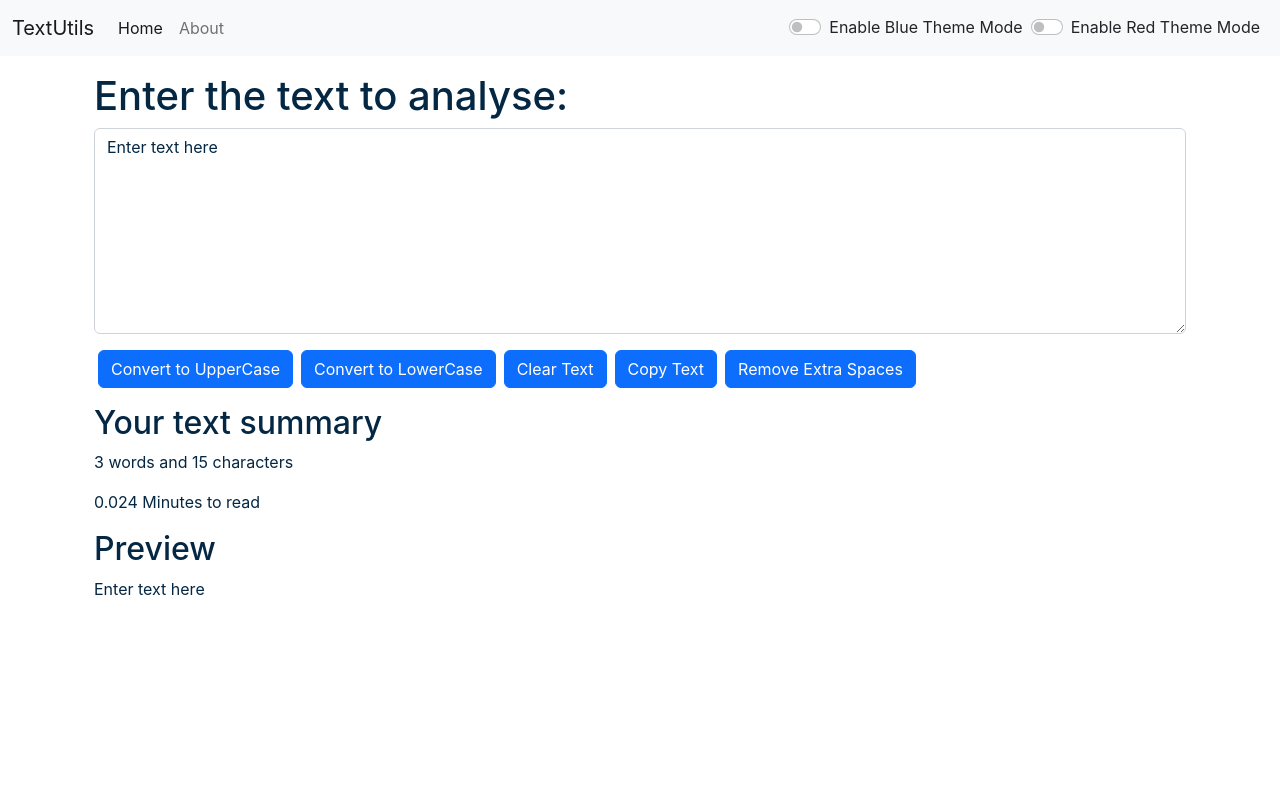
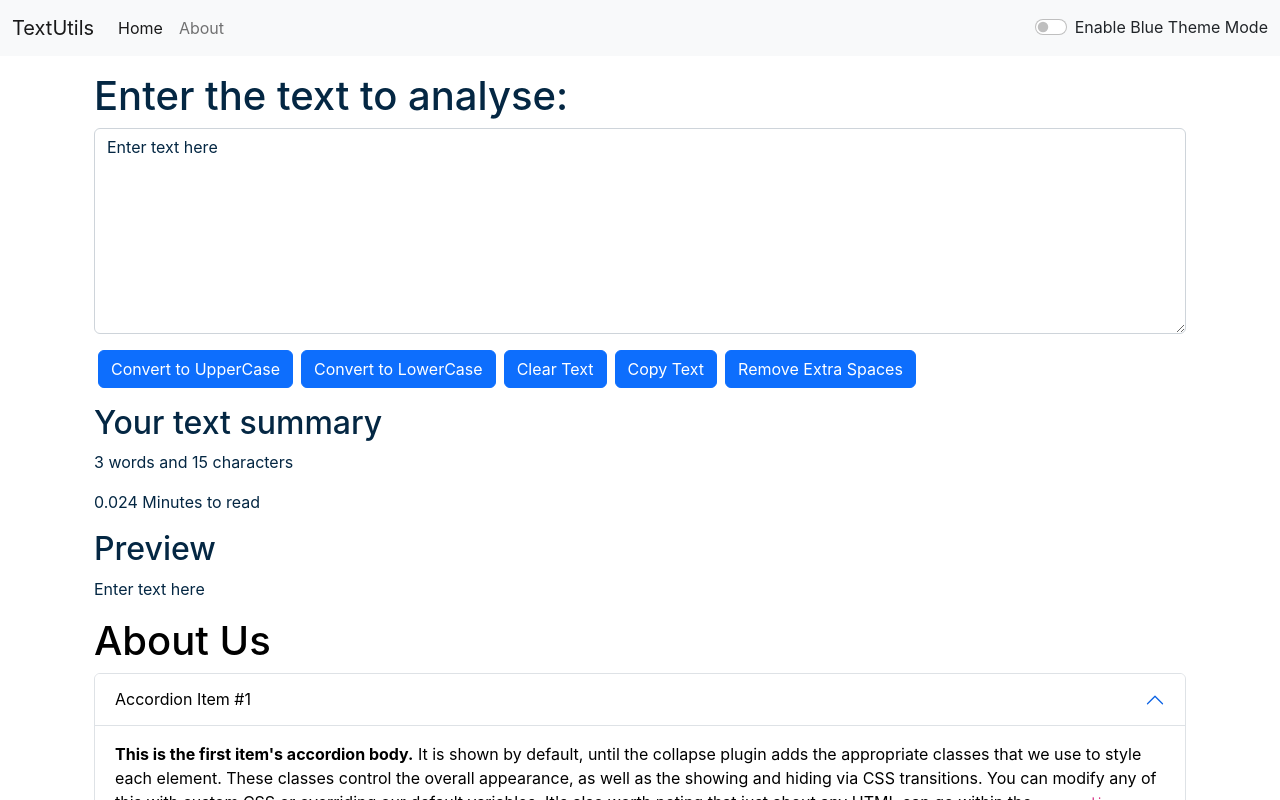
Before and after one commit to AdityaMoudgil/textutils, a React (Create React App) app: page / in a window 1280 px wide. Shown: the top 800 px of the page. Built offline with nearby package versions, Linux system fonts and the light colour scheme.

Commit message:
About module called

```diff
--- a/package.json
+++ b/package.json
@@ -8,6 +8,7 @@
     "@testing-library/user-event": "^13.5.0",
     "react": "^18.2.0",
     "react-dom": "^18.2.0",
+    "react-router-dom": "^6.5.0",
     "react-scripts": "5.0.1",
     "web-vitals": "^2.1.4"
   },
--- a/src/App.js
+++ b/src/App.js
@@ -1,6 +1,6 @@
 //import logo from './logo.svg';
 import './App.css';
-//import About from './Components/About';
+import About from './Components/About';
 import Navbar from './Components/Navbar';
 import TextForm from './Components/TextForm';
 import React, {useState} from 'react';
@@ -35,29 +35,15 @@ function App() {
       showAlert("Light mode has been enabled","success");
     }
   }
-  const toggleMode1 = ()=>{
-    if(mode==='light')
-    {
-      setMode('dark');
-      document.body.style.backgroundColor = '#DAF7';
-      showAlert("Green mode has been enabled","success");
-    }
-
-    else{
-      setMode('light');
-      document.body.style.backgroundColor = 'white';
-      showAlert("Light mode has been enabled","success");
-    }
-  }
   return (
     <>
       {/* <Navbar title="TextUtils" aboutText="About TextUtils" /> */}
       {/* <Navbar/> */}
-      <Navbar title="TextUtils" mode={mode} toggleMode={toggleMode} toggleMode1={toggleMode1}/>
+      <Navbar title="TextUtils" mode={mode} toggleMode={toggleMode}/>
       <Alert alert={alert}/>
       <div className="container my-3">
       <TextForm showAlert={showAlert} heading="Enter the text to analyse:" mode={mode} />
-      {/* <About/> */}
+      <About/>
       </div>
 
           </>
--- a/src/Components/Navbar.js
+++ b/src/Components/Navbar.js
@@ -29,12 +29,6 @@ export default function Navbar(props) {
   <input className="form-check-input" onClick={props.toggleMode} type="checkbox" role="switch" id="flexSwitchCheckDefault"/>
   <label className="form-check-label" htmlFor="flexSwitchCheckDefault">Enable Blue Theme Mode</label>
 </div>
-
-<div className={`form-check form-switch mx-2 text-${props.mode==='light'? 'dark': 'light'}`}>
-  <input className="form-check-input" onClick={props.toggleMode1} type="checkbox" role="switch" id="flexSwitchCheckDefault"/>
-  <label className="form-check-label" htmlFor="flexSwitchCheckDefault">Enable Red Theme Mode</label>
-</div>
-
   </div>
 </nav>
   )
```
Also changed, not shown: 1 other file (tests, documents, lock files or other folders).
